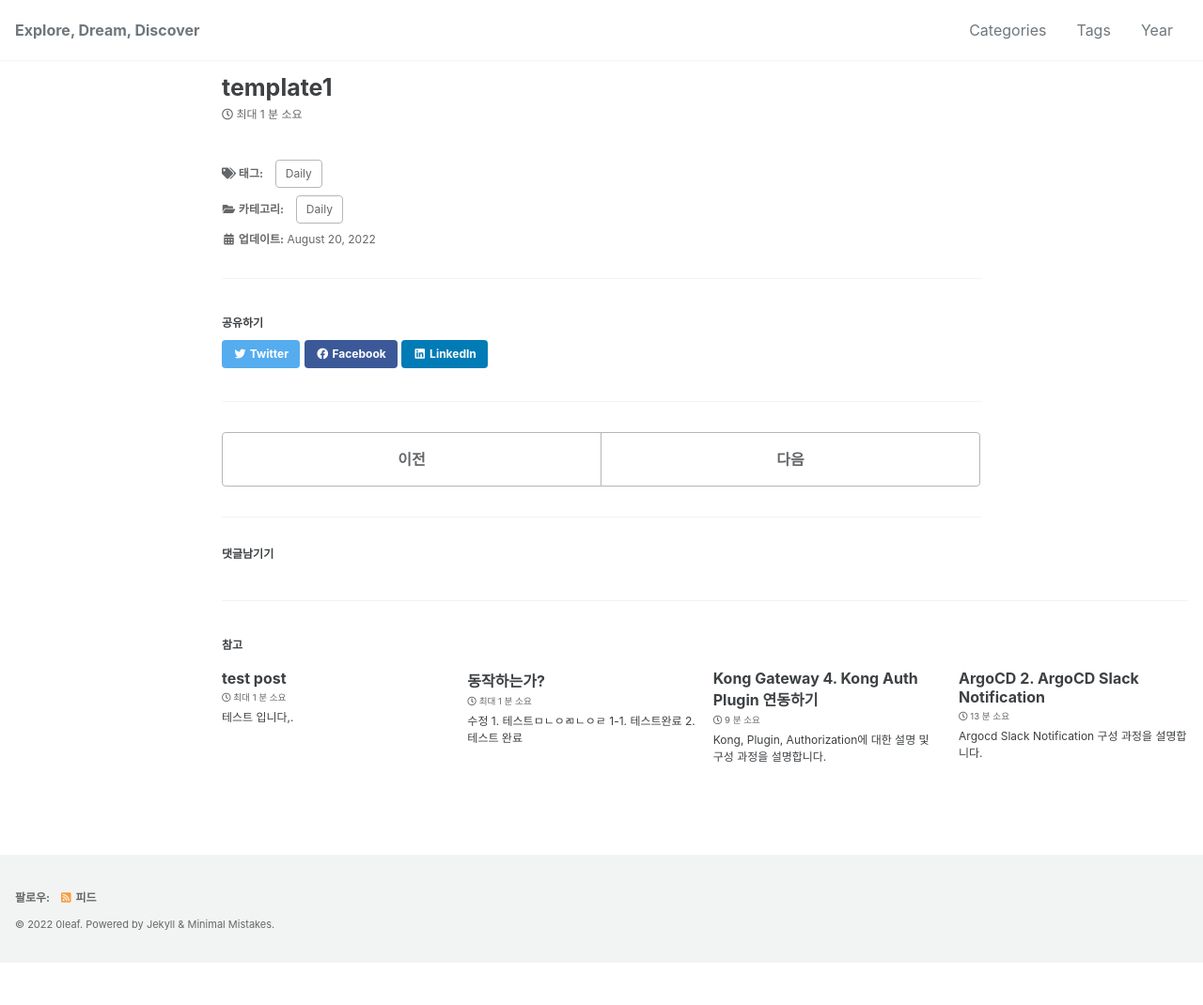
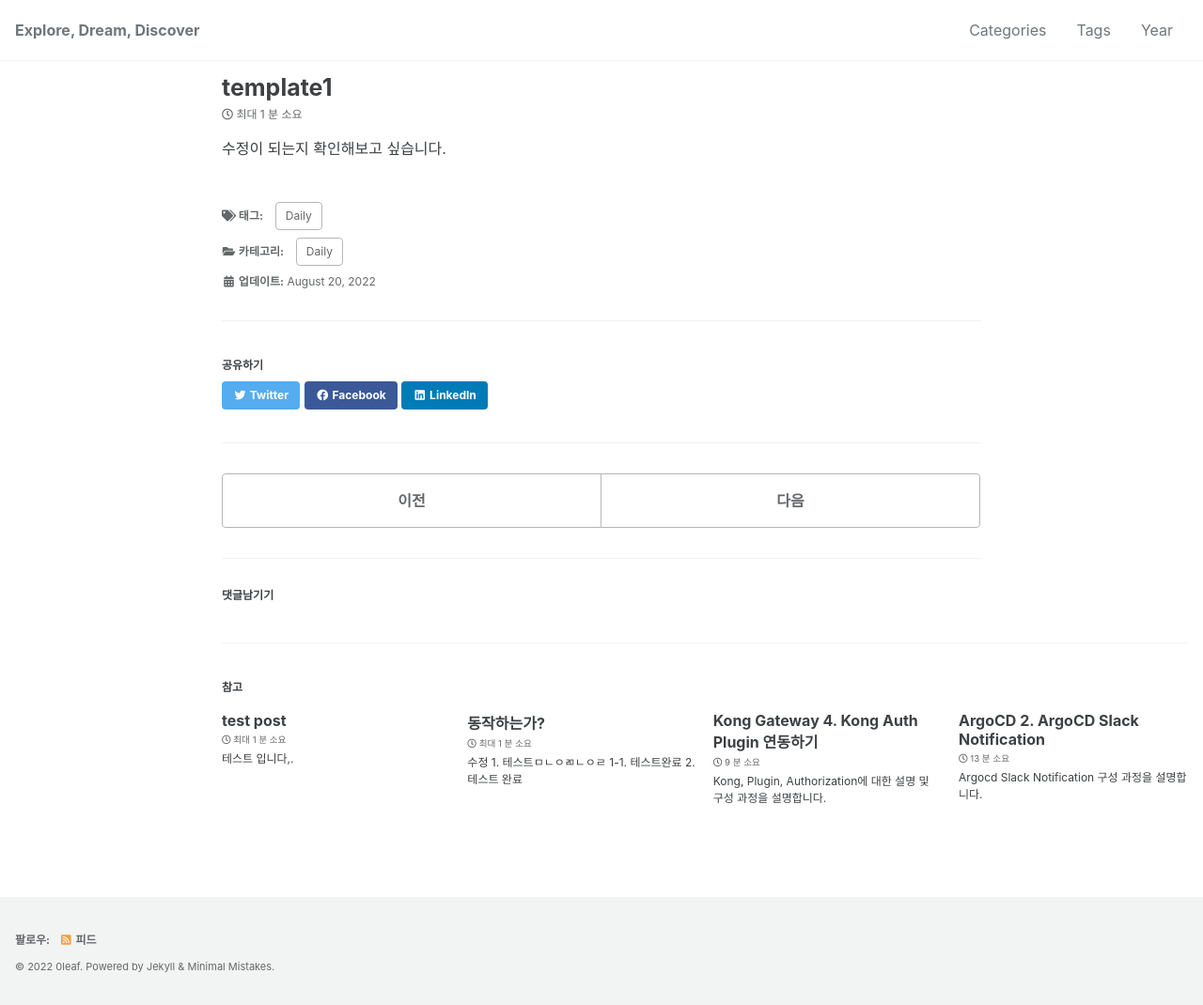
Before and after one commit to 0leaf/0leaf.github.com, a Jekyll site: the page built from _posts/2022-08-20-template1.md, in a window 1280 px wide. Shown: the whole page at 94% size. Built offline with Jekyll 4.4.1, drawn with Linux system fonts in a browser that asks for light colours; cached includes are drawn as plain includes; comment, search, counter and statistics services are not loaded; before the commit the page ends 1025 px from its top, so only the background shows below that.

Commit message:
Update 2022-08-20-template1.md

```diff
--- a/_posts/2022-08-20-template1.md
+++ b/_posts/2022-08-20-template1.md
@@ -18,3 +18,4 @@ article_section: section
 meta_keywords: Daily
 last_modified_at: "2022-08-20 09:00:00 +0800"
 ---
+수정이 되는지 확인해보고 싶습니다.
```
